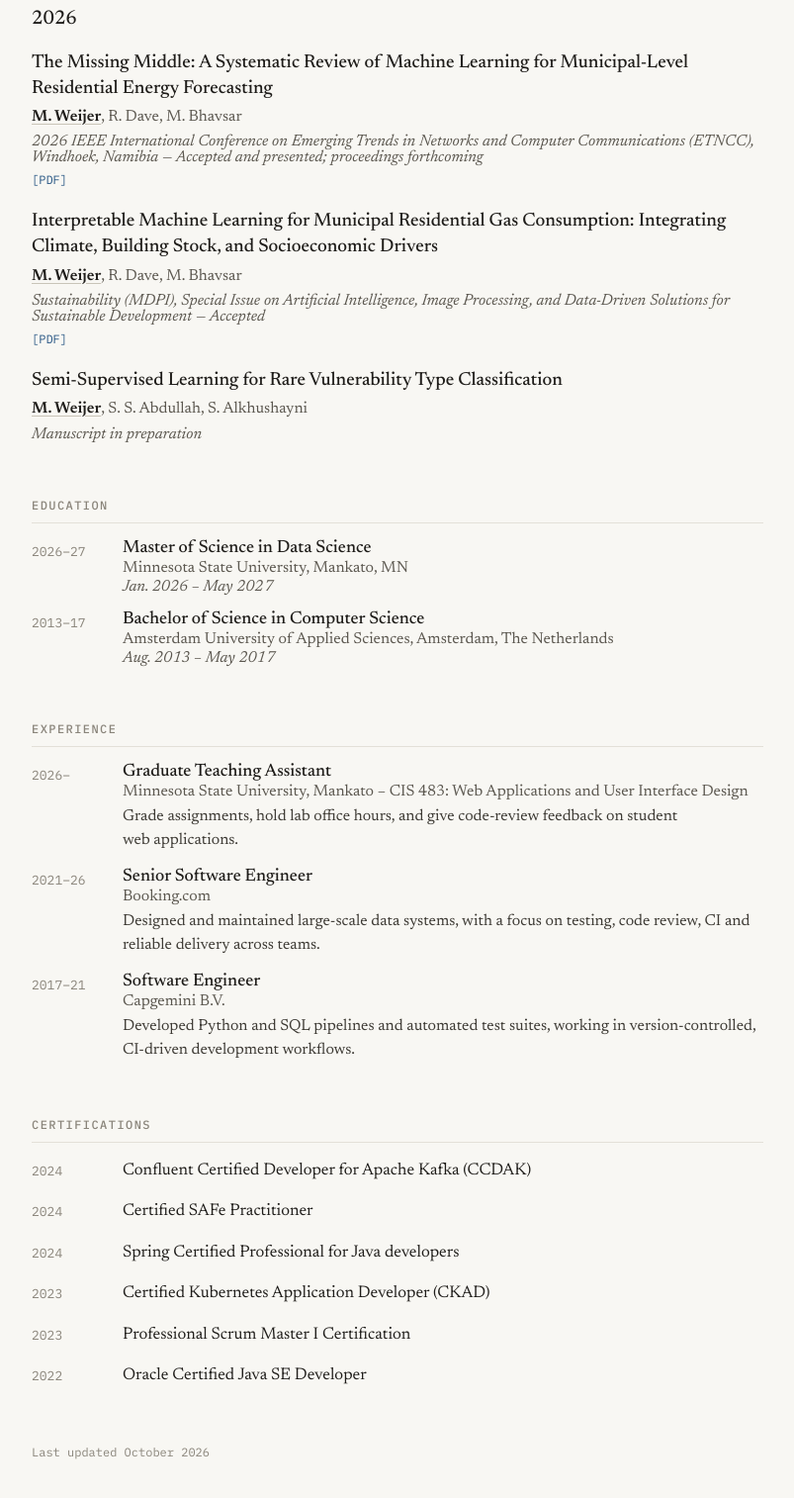
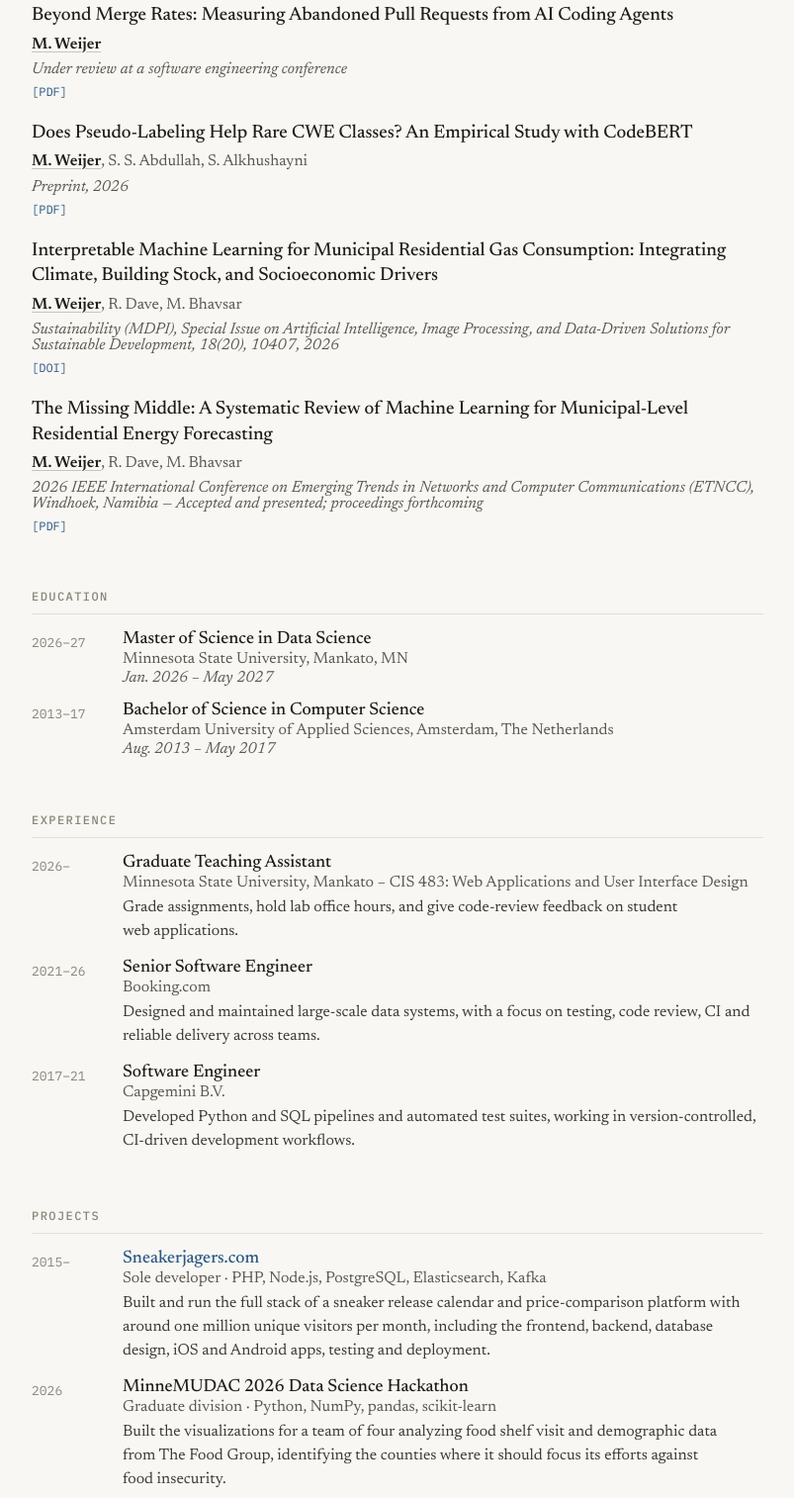
Before and after one commit to martenweijer/martenweijer.github.io, a plain HTML site: page index.html in a window 1280 px wide. Shown: the part 426-1940 px from the top of the page at 99% size, without its empty margins (376-1179 px from the left). Drawn offline with Linux system fonts and the light colour scheme.

Commit message:
updating to latest version

```diff
--- a/index.html
+++ b/index.html
@@ -35,23 +35,29 @@
       <section aria-labelledby="research-heading">
         <h2 id="research-heading">Research</h2>
         <div class="publication-group">
-          <h3 class="publication-year">2026</h3>
+          <article class="publication">
+            <h4>Beyond Merge Rates: Measuring Abandoned Pull Requests from AI Coding Agents</h4>
+            <p class="authors"><strong class="author-self">M. Weijer</strong></p>
+            <p class="venue">Under review at a software engineering conference</p>
+            <div class="publication-links"><a href="abandoned-prs.pdf" aria-label="PDF: Beyond Merge Rates: Measuring Abandoned Pull Requests from AI Coding Agents">[PDF]</a></div>
+          </article>
+          <article class="publication">
+            <h4>Does Pseudo-Labeling Help Rare CWE Classes? An Empirical Study with CodeBERT</h4>
+            <p class="authors"><strong class="author-self">M. Weijer</strong>, S. S. Abdullah, S. Alkhushayni</p>
+            <p class="venue">Preprint, 2026</p>
+            <div class="publication-links"><a href="pseudo-labeling-rare-cwe.pdf" aria-label="PDF: Does Pseudo-Labeling Help Rare CWE Classes?">[PDF]</a></div>
+          </article>
+          <article class="publication">
+            <h4>Interpretable Machine Learning for Municipal Residential Gas Consumption: Integrating Climate, Building Stock, and Socioeconomic Drivers</h4>
+            <p class="authors"><strong class="author-self">M. Weijer</strong>, R. Dave, M. Bhavsar</p>
+            <p class="venue">Sustainability (MDPI), Special Issue on Artificial Intelligence, Image Processing, and Data-Driven Solutions for Sustainable Development, 18(20), 10407, 2026</p>
+            <div class="publication-links"><a href="https://doi.org/10.3390/su182010407" aria-label="DOI: Interpretable Machine Learning for Municipal Residential Gas Consumption">[DOI]</a></div>
+          </article>
           <article class="publication">
             <h4>The Missing Middle: A Systematic Review of Machine Learning for Municipal-Level Residential Energy Forecasting</h4>
             <p class="authors"><strong class="author-self">M. Weijer</strong>, R. Dave, M. Bhavsar</p>
             <p class="venue">2026 IEEE International Conference on Emerging Trends in Networks and Computer Communications (ETNCC), Windhoek, Namibia — Accepted and presented; proceedings forthcoming</p>
             <div class="publication-links"><a href="missing-middle.pdf" aria-label="PDF: The Missing Middle">[PDF]</a></div>
-          </article>
-          <article class="publication">
-            <h4>Interpretable Machine Learning for Municipal Residential Gas Consumption: Integrating Climate, Building Stock, and Socioeconomic Drivers</h4>
-            <p class="authors"><strong class="author-self">M. Weijer</strong>, R. Dave, M. Bhavsar</p>
-            <p class="venue">Sustainability (MDPI), Special Issue on Artificial Intelligence, Image Processing, and Data-Driven Solutions for Sustainable Development — Accepted</p>
-            <div class="publication-links"><a href="gas-consumption.pdf" aria-label="PDF: Interpretable Machine Learning for Municipal Residential Gas Consumption">[PDF]</a></div>
-          </article>
-          <article class="publication">
-            <h4>Semi-Supervised Learning for Rare Vulnerability Type Classification</h4>
-            <p class="authors"><strong class="author-self">M. Weijer</strong>, S. S. Abdullah, S. Alkhushayni</p>
-            <p class="venue">Manuscript in preparation</p>
           </article>
         </div>
       </section>
@@ -108,6 +114,28 @@
         </ul>
       </section>
 
+      <section aria-labelledby="projects-heading">
+        <h2 id="projects-heading">Projects</h2>
+        <ul class="timeline" role="list">
+          <li>
+            <span class="years">2015–</span>
+            <div class="entry">
+              <h3><a href="https://www.sneakerjagers.com" target="_blank" rel="noopener">Sneakerjagers.com</a></h3>
+              <p class="place">Sole developer · PHP, Node.js, PostgreSQL, Elasticsearch, Kafka</p>
+              <p class="description">Built and run the full stack of a sneaker release calendar and price-comparison platform with around one million unique visitors per month, including the frontend, backend, database design, iOS and Android apps, testing and deployment.</p>
+            </div>
+          </li>
+          <li>
+            <span class="years">2026</span>
+            <div class="entry">
+              <h3>MinneMUDAC 2026 Data Science Hackathon</h3>
+              <p class="place">Graduate division · Python, NumPy, pandas, scikit-learn</p>
+              <p class="description">Built the visualizations for a team of four analyzing food shelf visit and demographic data from The Food Group, identifying the counties where it should focus its efforts against food insecurity.</p>
+            </div>
+          </li>
+        </ul>
+      </section>
+
       <section aria-labelledby="certifications-heading">
         <h2 id="certifications-heading">Certifications</h2>
         <ul class="timeline certifications" role="list">
--- a/styles.css
+++ b/styles.css
@@ -108,7 +108,6 @@ h2 {
   border-bottom: 1px solid var(--border);
 }
 .publication-group { display: flex; flex-direction: column; gap: 22px; }
-.publication-year { font-size: 20px; font-weight: 500; margin-top: 6px; }
 .publication { display: flex; flex-direction: column; align-items: flex-start; gap: 5px; min-width: 0; }
 .publication h4 { font-size: 19px; line-height: 1.35; font-weight: 500; text-wrap: pretty; }
 .authors { font-size: 16px; line-height: 1.45; color: var(--muted); }
```
Also changed, not shown: 4 other files.
